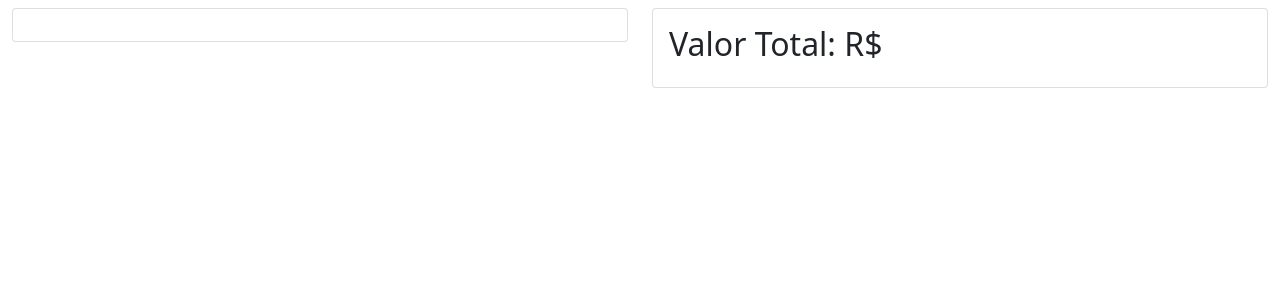
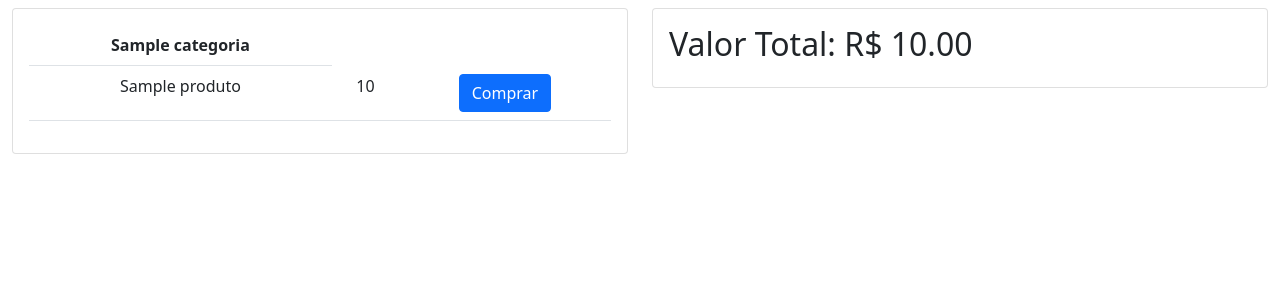
Before and after one commit to illozzam/curso_4you2, a Django app: page / in a window 1280 px wide. Shown: the top 300 px of the page. Run offline with Django 3.2, Linux system fonts and the light colour scheme; tables that the repository leaves empty hold one stand-in row (values such as "Sample post").

Commit message:
Aula 20/01

```diff
--- a/main/models.py
+++ b/main/models.py
@@ -13,7 +13,7 @@ class Categoria(models.Model):
 class Produto(models.Model):
     nome = models.CharField(max_length=100)
     quantidade = models.IntegerField(default=1)
-    preco = models.DecimalField(max_digits=10, decimal_places=2)
+    preco = models.DecimalField(max_digits=10, decimal_places=2, default=0.00)
     categoria = models.ForeignKey(Categoria, on_delete=models.CASCADE)
     dia_hora = models.DateTimeField(auto_now_add=True)
 
--- a/main/templates/base.html
+++ b/main/templates/base.html
@@ -20,7 +20,24 @@
                     <div class="card">
                         <div class="card-body text-center">
 
-                            <!-- Tabela de produtos -->
+                            {% for categoria in categorias %}
+                                <table class="table">
+                                    <tr><th>{{categoria.nome}}</th></tr>
+                                    {% for produto in categoria.produto_set.all %}
+                                        <tr>
+                                            <td>
+                                                {{produto.nome}}
+                                            </td>
+                                            <td>
+                                                {{produto.quantidade}}
+                                            </td>
+                                            <td>
+                                                <a class="btn btn-primary" href="{% url 'carrinho' produto.id %}">Comprar</a>
+                                            </td>
+                                        </tr>
+                                    {% endfor %}
+                                </table>
+                            {% endfor %}
 
                         </div>
                     </div>
@@ -32,7 +49,7 @@
 
                     <div class="card">
                         <div class="card-body">
-                            <h2>Valor Total: R$ <!-- Valor Total --></h2>
+                            <h2>Valor Total: R$ {{valor_total|floatformat:2}}</h2>
                         </div>
                     </div>
 
--- a/main/views.py
+++ b/main/views.py
@@ -18,14 +18,14 @@ class InicialView(TemplateView):
 
 
 class CarrinhoView(View):
-    def get(self, request):
+    def get(self, request, **kwargs):
         contexto = {
-            'produto': Produto.objects.get(id=self.kwargs['produto_id']),
+            'produto': Produto.objects.get(id=kwargs['produto_id']),
         }
         return render(request, 'carrinho.html', contexto)
 
-    def post(self, request):
-        produto = Produto.objects.get(id=self.kwargs['produto_id'])
+    def post(self, request, **kwargs):
+        produto = Produto.objects.get(id=kwargs['produto_id'])
         quantidade = request.POST['quantidade']
         preco = request.POST.get('preco')
 
```
Also changed, not shown: main/templates/carrinho.html (added, +24 -0 lines).
